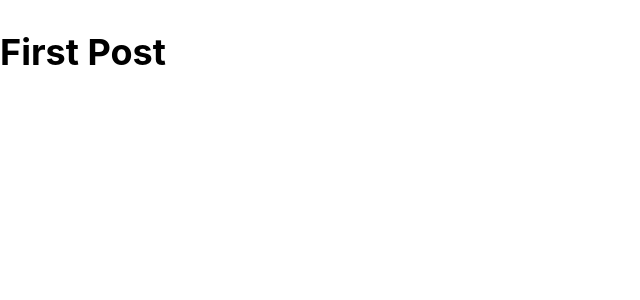
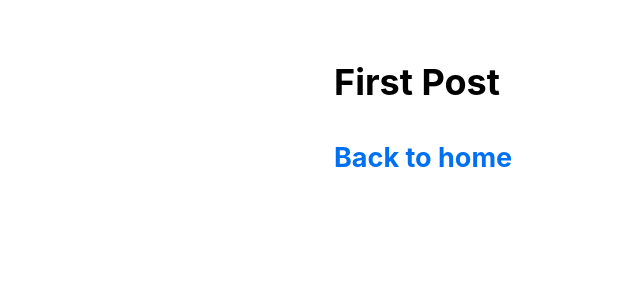
Before and after one commit to adham618/nextjs-blog, a Next.js app: page /posts/first-post in a window 1280 px wide. Shown: the top 300 px of the page, without its empty margins (0-640 px from the left). Built offline with nearby package versions, Linux system fonts and the light colour scheme.

Commit message:
add layout

```diff
--- a/pages/posts/first-post.tsx
+++ b/pages/posts/first-post.tsx
@@ -1,6 +1,20 @@
-const FirstPost: React.FC  = () => {
+import Head from "next/head";
+import Link from "next/link";
+import Layout from "../../components/Layout";
+
+const FirstPost: React.FC = () => {
   return (
+    <Layout>
+      <Head>
+        <title>First Page</title>
+      </Head>
       <h1>First Post</h1>
-    )
-}
-export default FirstPost
+      <h2>
+        <Link href="/">
+          <a>Back to home</a>
+        </Link>
+      </h2>
+    </Layout>
+  );
+};
+export default FirstPost;
```
